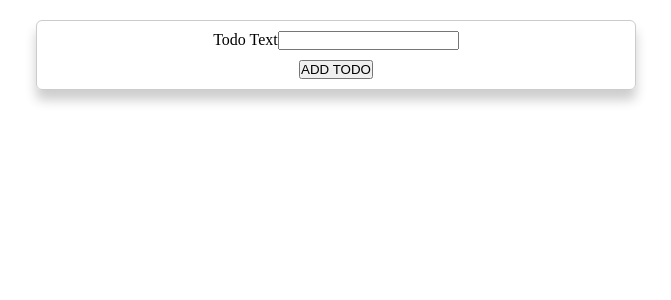
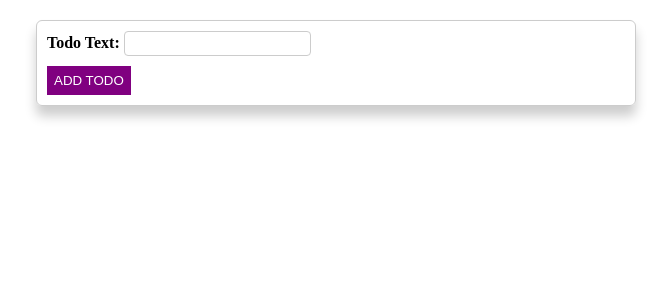
Before and after one commit to JasonWu73/es, a React (Create React App) app in the folder my-react/: page / in a window 1280 px wide. Shown: the top 300 px of the page, without its empty margins (304-975 px from the left). Built offline with nearby package versions, Linux system fonts and the light colour scheme.

Commit message:
表单样式

```diff
--- a/my-react/src/todo/new-todo/NewTodo.module.scss
+++ b/my-react/src/todo/new-todo/NewTodo.module.scss
@@ -6,6 +6,32 @@
   display: flex;
   flex-direction: column;
   justify-content: center;
-  align-items: center;
+  align-items: flex-start;
   gap: 1rem;
+
+  label {
+    font-weight: bold;
+
+    &:after {
+      content: ": ";
+    }
+  }
+
+  input {
+    border: 0.1rem solid #ccc;
+    border-radius: 0.4rem;
+    padding: 0.4rem;
+  }
+
+  button {
+    background: purple;
+    color: white;
+    padding: 0.6rem;
+    border: 0.1rem solid purple;
+    cursor: pointer;
+
+    &:hover {
+      opacity: 0.8;
+    }
+  }
 }
```
